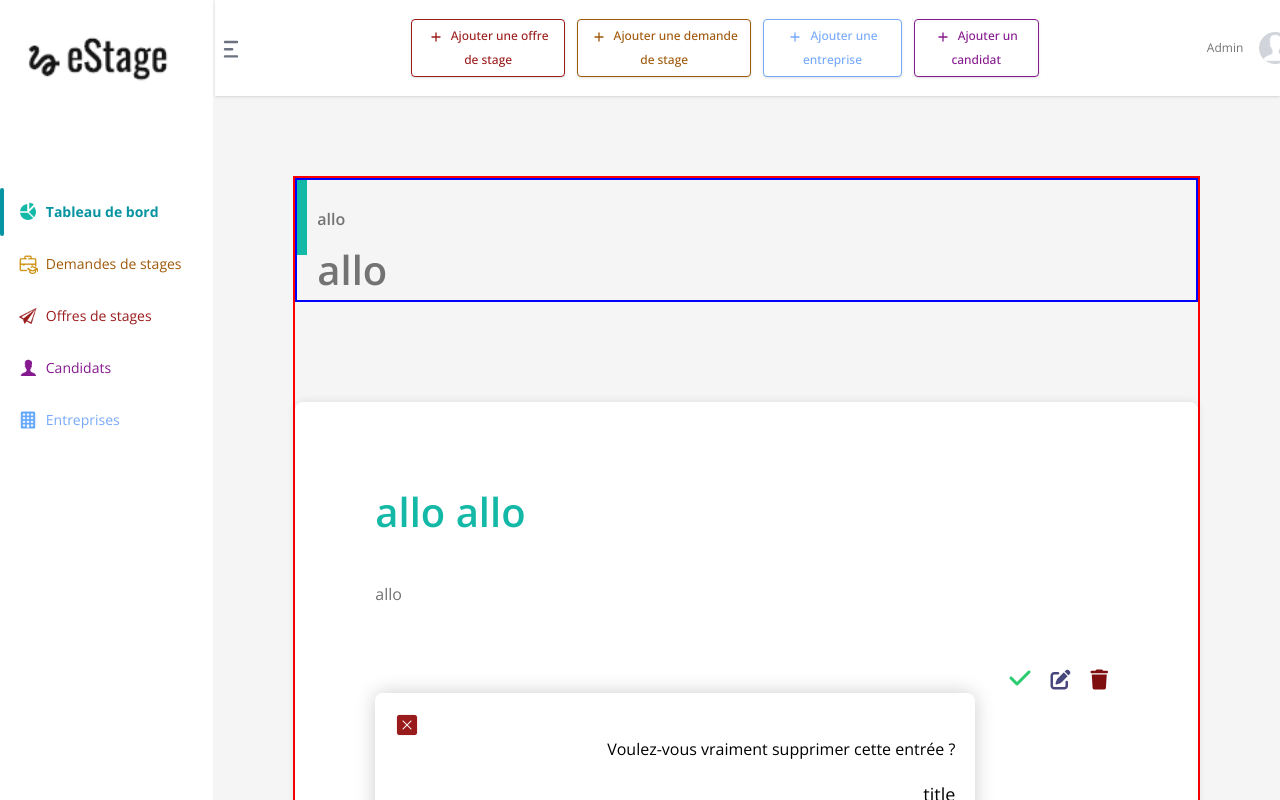
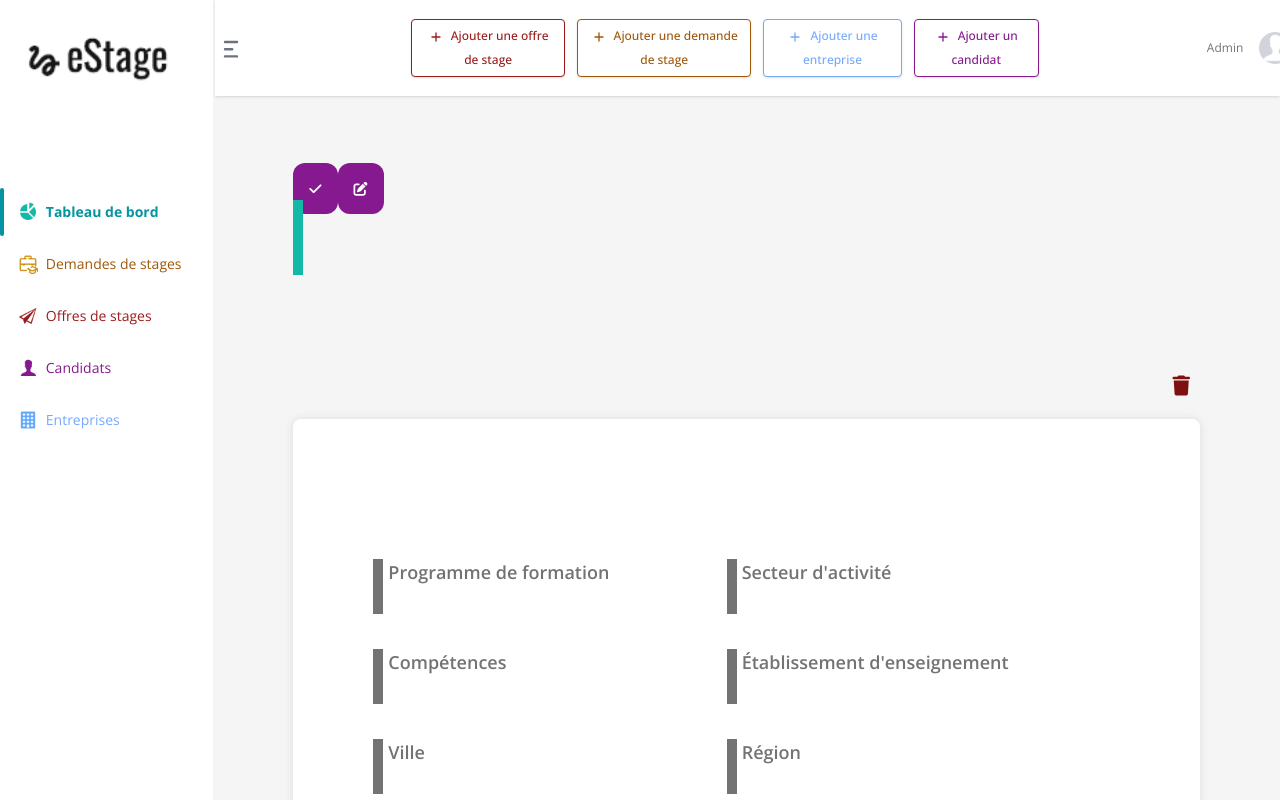
Before and after one commit to KarenPoulin/projet-synthese, a Vue app: page /app/demandesdestages in a window 1280 px wide. Shown: the top 800 px of the page. Built offline with nearby package versions, Linux system fonts and the light colour scheme.

Commit message:
changement pageDemandeDeStage

```diff
--- a/src/components/ficheDetailler.vue
+++ b/src/components/ficheDetailler.vue
@@ -1,5 +1,5 @@
 <template>
-  <main class="ficheDetaillee">
+  <div class="ficheDetaillee">
     <div class="ficheDetaillee__conteneur-titres-principaux">
       <div class="ficheDetaillee__bloc-style"
         :class="{
@@ -13,6 +13,10 @@
         <span class="ficheDetaillee__sous-titre">{{ sousTitre }}</span>
         <h1 class="ficheDetaillee__titre">{{ mainTitre }}</h1>
       </div>
+    </div>
+
+    <div class="ficheDetaillee__conteneur-icônes-mode">
+      <i class="ficheDetaillee__icône-supprimer fas fa-trash"></i>
     </div>
 
     <div class="ficheDetaillee__card">
@@ -30,12 +34,6 @@
         <p>{{ ficheDescription }}</p>
       </div>
 
-      <div class="ficheDetaillee__conteneur-icônes-mode">
-      <i class="ficheDetaillee__icône-consulter fa fa-check"></i>
-      <i class="ficheDetaillee__icône-editer fas fa-edit" @click="emitRedirectionPageEdition"></i>
-      <i class="ficheDetaillee__icône-supprimer fas fa-trash" @click="emitToggleModal"></i>
-      <slot></slot>
-      </div>
 
         <div class="ficheDetaillee__conteneur-informations-générales" v-if="isPageDetaillerDemandeDeStage">
 
@@ -223,7 +221,7 @@
       </div>
       </div>
     </div>
-</main>
+  </div>
 </template>
 
 
@@ -231,51 +229,11 @@
 import { defineProps } from 'vue';
 
 const props = defineProps({
-  sousTitre: String,
-  mainTitre: String,
-  ficheTitreOne: String,
-  ficheTitreTwo: String,
-  ficheDescription: String,
-  programmeDeFormation: String,
-  secteurDeActiviter: String,
-  competence: String,
-  etablissementEnseignement: String,
-  ville: String,
-  region: String,
-  diplomeDemandees: String,
-  exigencesText: String,
-  adresse: String,
-  province: String,
-  codePostal: String,
-  telephone: String,
-  courriel: String,
-  typeDeStage: String,
-  nombreHeures: String,
-  remuneration: String,
-  dateDeDebut: String,
-  dateDeFin: String,
   informationsSupplémentairesText: String,
   isPageDetaillerDemandeDeStage: Boolean,
   isPageDetaillerDemandeOffre: Boolean,
   isPageDetaillerCandidat: Boolean,
 });
-// Définition des émetteurs pour les icônes
-const emits = defineEmits([
-  'redirectionPageEdition',
-  'toggleModal',
-  'annulerSuppressionIcone',
-  'annulerSuppression'
-]);
-
-// Émetteur pour rediriger icone edition vers une autre page
-const emitRedirectionPageEdition = () => {
-  emits('redirectionPageEdition');
-}
-
-// Émetteur pour activer/désactiver le modal
-const emitToggleModal = () => {
-  emits('toggleModal');
-}
 </script>
 
 
@@ -300,13 +258,11 @@ const emitToggleModal = () => {
 }
 
 .ficheDetaillee {
-  border: 2px solid red;
   max-width: 1100px;
   margin: auto;
 }
 
 .ficheDetaillee__conteneur-titres-principaux {
-  border: 2px solid blue;
   margin-bottom: 100px;
   display: flex;
 }
--- a/src/views/DemandesDeStages.vue
+++ b/src/views/DemandesDeStages.vue
@@ -1,70 +1,17 @@
 <template>
-      <ficheDetailler
-      sousTitre="allo"
-      mainTitre="allo"
-      ficheTitreOne="allo"
-      ficheTitreTwo="allo"
-      ficheDescription="allo"
-      @emitRedirectionPageEdition=""
-      @emitToggleModal="toggleModal"
-      programmeDeFormation="allo"
-      secteurDeActiviter="allo"
-      competence="allo"
-      etablissementEnseignement="allo"
-      ville="allo"
-      region="allo"
-      diplomeDemandees="allo"
-      exigencesText="allo"
-      adresse="allo"
-      province="allo"
-      codePostal="allo"
-      telephone="allo"
-      courriel=""
-      typeDeStage="allo"
-      nombreHeures="allo"
-      remuneration="allo"
-      dateDeDebut="allo"
-      dateDeFin="allo"
-      informationsSupplémentairesText="allo"
-      :isPageDetaillerDemandeDeStage="true"
-      :isPageDetaillerDemandeOffre="false"
-      :isPageDetaillerCandidat="false">
-      <modalSuppression
-          :etatDuModal="true"
-          @suppressionAnnuleeIcone="annulerSuppressionIcone"
-          @suppressionAnnulee="annulerSuppression"
-          @confirmationSuppression="suppressionConfirmee"
-          title="title"
-          firstName="firstName"
-          lastName="lastName"
-      />
-      </ficheDetailler>
+  <RouterLink to="/app/formulaireDo" class="bg-fuchsia-800 hover:bg-fuchsia-900 text-white text-sm font-bold p-4 rounded-xl mb-16">
+    <i class="ficheDetaillee__icône-consulter fa fa-check"></i>
+  </RouterLink>
+  <RouterLink to="/app/formulaireDo" class="bg-fuchsia-800 hover:bg-fuchsia-900 text-white text-sm font-bold p-4 rounded-xl mb-16">
+    <i class="ficheDetaillee__icône-editer fas fa-edit"></i>
+  </RouterLink>
+  <ficheDetailler
+    :isPageDetaillerDemandeDeStage="true"
+    :isPageDetaillerDemandeOffre="false"
+    :isPageDetaillerCandidat="false">
+  </ficheDetailler>
 </template>
 
 <script setup>
 import ficheDetailler from '@/components/ficheDetailler.vue';
-import modalSuppression from '@/components/modalSuppression.vue';
-import { ref } from 'vue'
-
-const etatDuModal = ref(false)
-
-const annulerSuppressionIcone = () => {
-  etatDuModal.value = false;
-  console.log(etatDuModal.value)
-}
-
-const annulerSuppression = () => {
-  etatDuModal.value = false;
-  console.log(etatDuModal.value)
-}
-
-const suppressionConfirmee = () => {
-  etatDuModal.value = false;
-  // Information de lapi pour la suppression
-  console.log(etatDuModal.value)
-}
-
-const toggleModal = () => {
-  etatDuModal.value = !etatDuModal.value;
-}
 </script>
```
